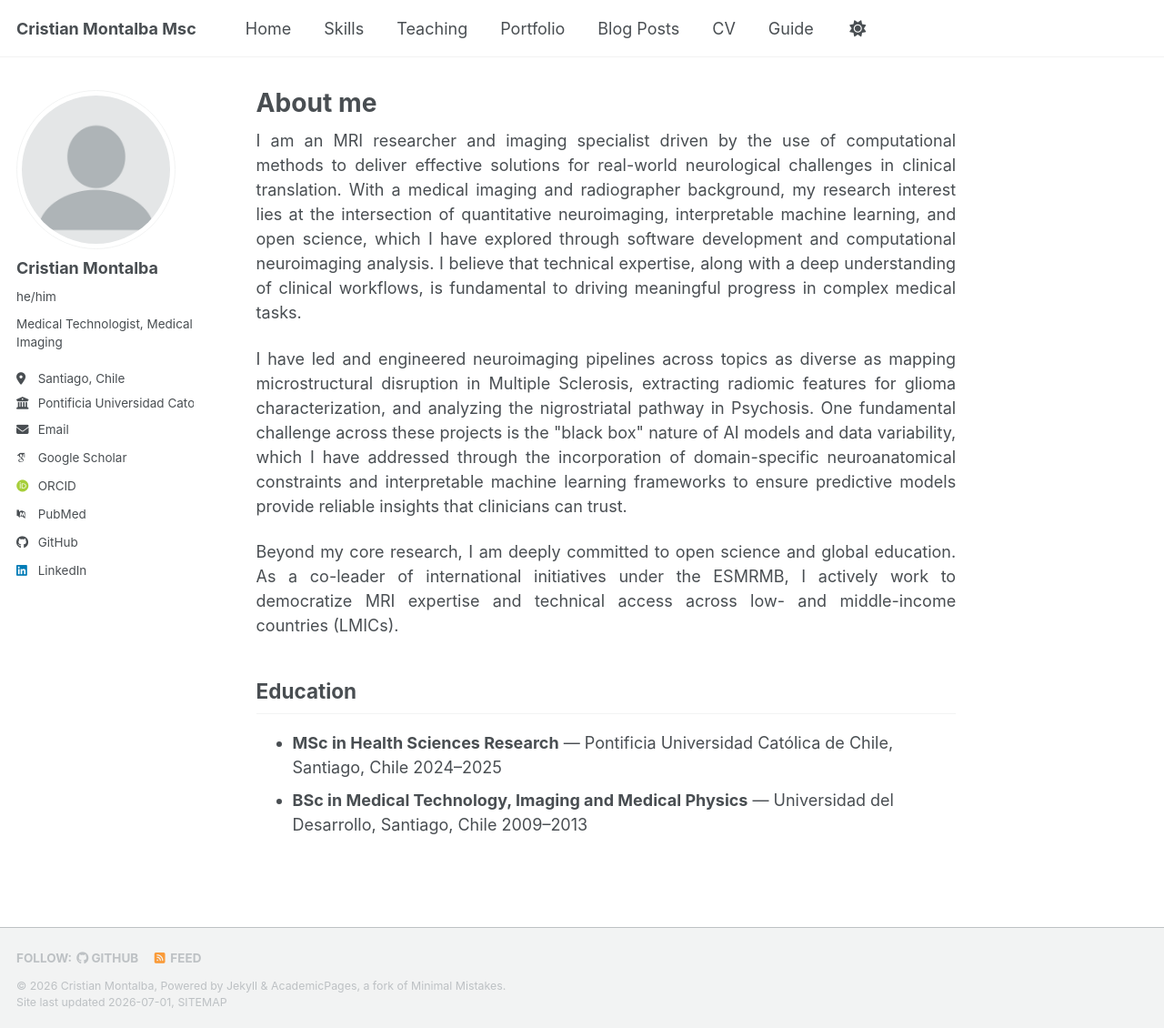
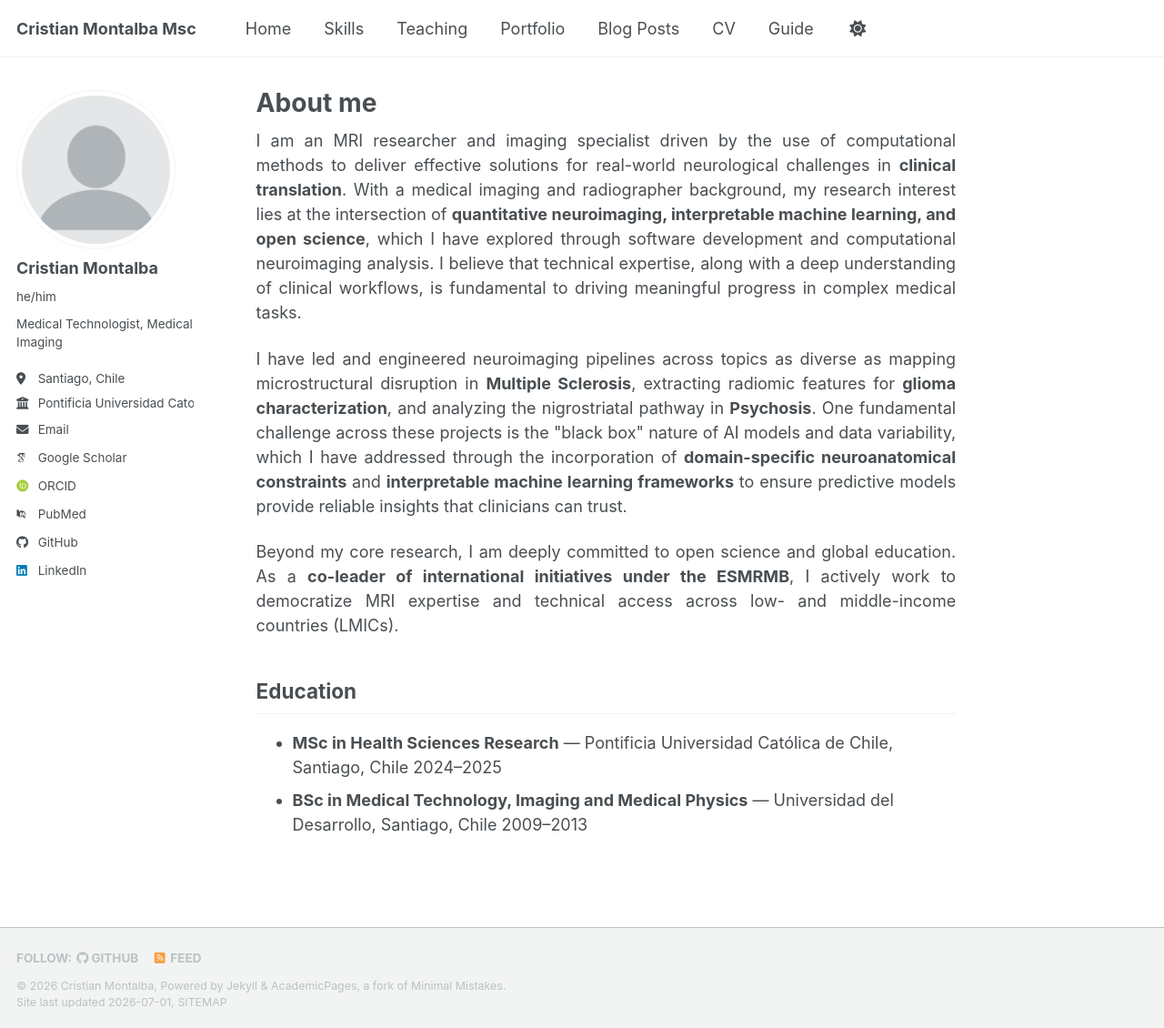
Before and after one commit to cristianmontalba/cristianmontalba.github.io, a Jekyll site: the page built from _pages/about.md, in a window 1280 px wide and 1130 px high. Shown: the whole window at 91% size. Built offline with Jekyll 4.4.1, drawn with Linux system fonts in a browser that asks for light colours; some web fonts are replaced; a script bundle is joined from its source files by our own code; library files that are not in the unit come from our copies.

```diff
--- a/_pages/about.md
+++ b/_pages/about.md
@@ -9,11 +9,11 @@ redirect_from:
 
 <div style="text-align: justify;">
 
-<p>I am an MRI researcher and imaging specialist driven by the use of computational methods to deliver effective solutions for real-world neurological challenges in clinical translation. With a medical imaging and radiographer background, my research interest lies at the intersection of quantitative neuroimaging, interpretable machine learning, and open science, which I have explored through software development and computational neuroimaging analysis. I believe that technical expertise, along with a deep understanding of clinical workflows, is fundamental to driving meaningful progress in complex medical tasks.</p>
+<p>I am an MRI researcher and imaging specialist driven by the use of computational methods to deliver effective solutions for real-world neurological challenges in <strong>clinical translation</strong>. With a medical imaging and radiographer background, my research interest lies at the intersection of <strong>quantitative neuroimaging, interpretable machine learning, and open science</strong>, which I have explored through software development and computational neuroimaging analysis. I believe that technical expertise, along with a deep understanding of clinical workflows, is fundamental to driving meaningful progress in complex medical tasks.</p>
 
-<p>I have led and engineered neuroimaging pipelines across topics as diverse as mapping microstructural disruption in Multiple Sclerosis, extracting radiomic features for glioma characterization, and analyzing the nigrostriatal pathway in Psychosis. One fundamental challenge across these projects is the "black box" nature of AI models and data variability, which I have addressed through the incorporation of domain-specific neuroanatomical constraints and interpretable machine learning frameworks to ensure predictive models provide reliable insights that clinicians can trust.</p>
+<p>I have led and engineered neuroimaging pipelines across topics as diverse as mapping microstructural disruption in <strong>Multiple Sclerosis</strong>, extracting radiomic features for <strong>glioma characterization</strong>, and analyzing the nigrostriatal pathway in <strong>Psychosis</strong>. One fundamental challenge across these projects is the "black box" nature of AI models and data variability, which I have addressed through the incorporation of <strong>domain-specific neuroanatomical constraints</strong> and <strong>interpretable machine learning frameworks</strong> to ensure predictive models provide reliable insights that clinicians can trust.</p>
 
-<p>Beyond my core research, I am deeply committed to open science and global education. As a co-leader of international initiatives under the ESMRMB, I actively work to democratize MRI expertise and technical access across low- and middle-income countries (LMICs).</p>
+<p>Beyond my core research, I am deeply committed to open science and global education. As a <strong>co-leader of international initiatives under the ESMRMB</strong>, I actively work to democratize MRI expertise and technical access across low- and middle-income countries (LMICs).</p>
 
 </div>
 
```
